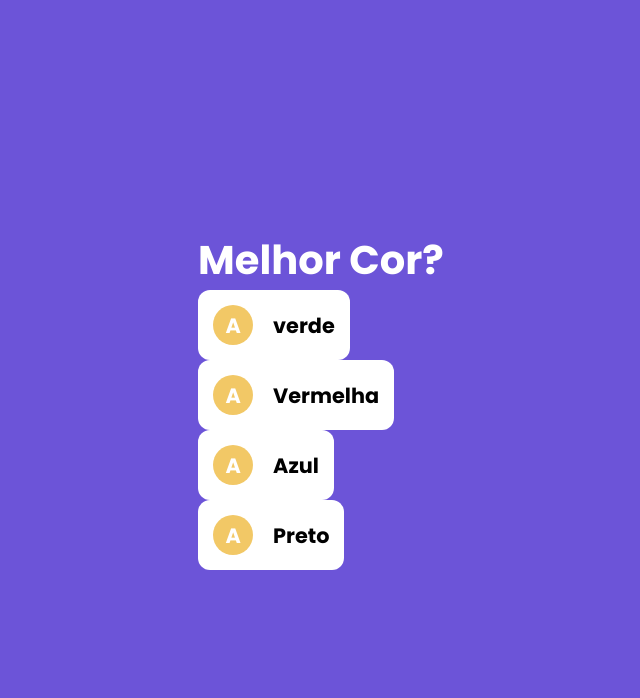
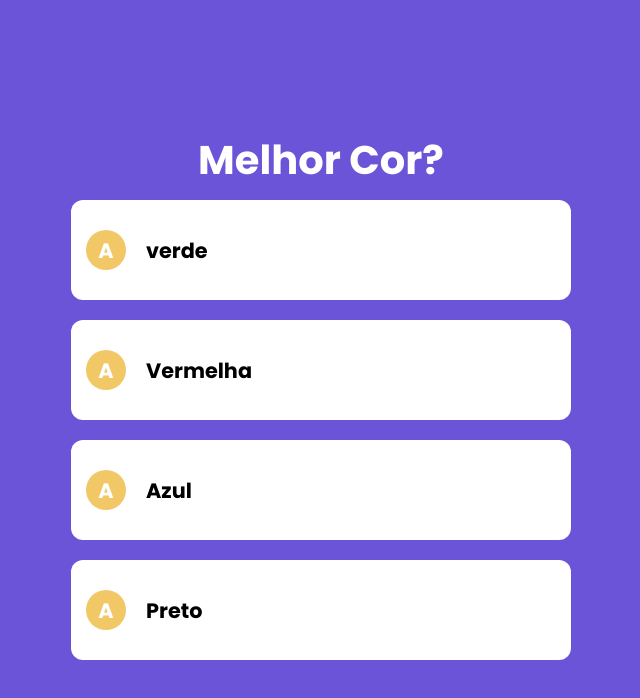
Before and after one commit to pabloaraujo22/quiz, a Next.js app: page / in a window 1280 px wide. Shown: the top 698 px of the page, without its empty margins (319-959 px from the left). Built offline with nearby package versions, Linux system fonts and the light colour scheme.

Commit message:
Componente Resposta 04

```diff
--- a/styles/Resposta.module.css
+++ b/styles/Resposta.module.css
@@ -1,14 +1,23 @@
 .resposta {
     display: flex;
-    width: 100%;
+    height: 100px;
+    margin: 10px;
+    width: 80%;
+    min-width: 500px;
 }
 
 .conteudoResposta {
+    position: relative;
+    display: flex;
+    flex: 1;
 }
 
 .frente,
 .verso {
+    position: absolute;
     display: flex;
+    height: 100%;
+    width: 100%;
 }
 
 .frente {
```
